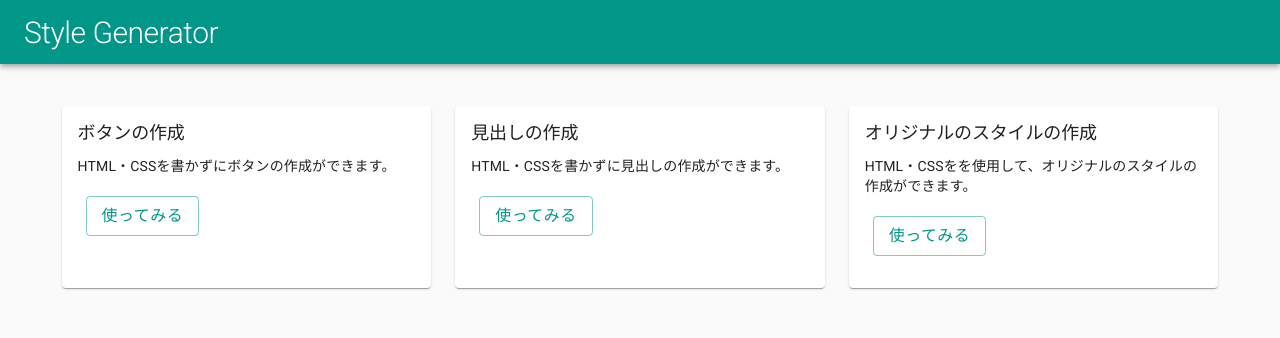
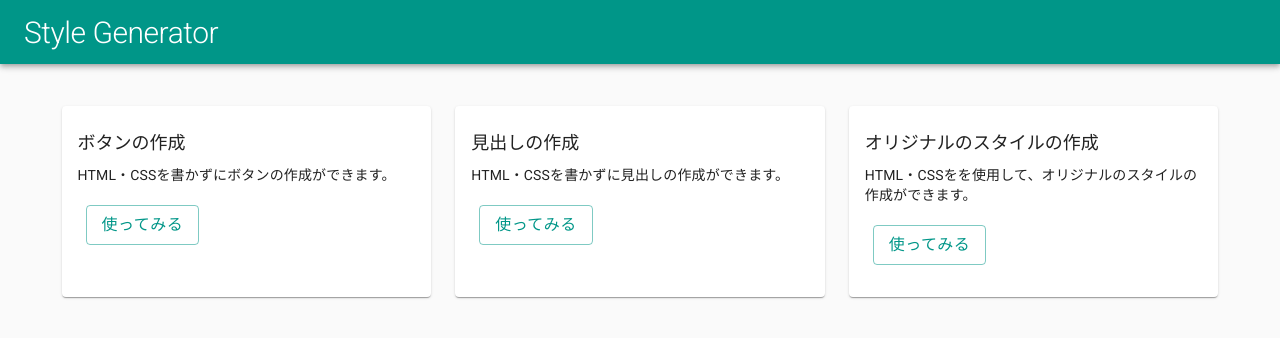
Before and after one commit to Yota-K/html-css-style-generator, a Next.js app: page / in a window 1280 px wide. Shown: the top 338 px of the page. Built offline with nearby package versions, Linux system fonts and the light colour scheme.

Commit message:
スタイルの調整。

```diff
--- a/src/components/Atoms/CardHeading/index.tsx
+++ b/src/components/Atoms/CardHeading/index.tsx
@@ -9,6 +9,7 @@ interface Props {
 const useStyles = makeStyles({
   heading: {
     fontSize: 18,
+    margin: '10px 0',
   },
 });
 
@@ -16,7 +17,7 @@ export const CardHeading: React.FC<Props> = ({ heading }) => {
   const classes = useStyles();
 
   return (
-    <Typography className={classes.heading} variant="h2">
+    <Typography className={classes.heading} variant="h3">
       {heading}
     </Typography>
   );
--- a/src/components/Atoms/Typography/index.tsx
+++ b/src/components/Atoms/Typography/index.tsx
@@ -1,5 +1,7 @@
 import React from 'react';
+import { makeStyles } from '@material-ui/core/styles';
 import Typography from '@material-ui/core/Typography';
+
 import { TypographyProps } from '@material-ui/core/Typography';
 
 interface Props {
@@ -8,9 +10,17 @@ interface Props {
   linkComponent?: React.ReactNode;
 }
 
+const useStyles = makeStyles({
+  root: {
+    margin: '12px 0',
+  },
+});
+
 export const AppTypography: React.FC<Props> = ({ variant, text, linkComponent }) => {
+  const classes = useStyles();
+
   return (
-    <Typography variant={variant}>
+    <Typography className={classes.root} variant={variant}>
       {text && text}
       {/* ヘッダーのアプリケーションのタイトル部分で使用 */}
       {linkComponent && linkComponent}
--- a/src/components/Organisms/ButtonGenarator/ButtonCardList/index.tsx
+++ b/src/components/Organisms/ButtonGenarator/ButtonCardList/index.tsx
@@ -27,12 +27,17 @@ const CardList = styled.nav`
   width: 100%;
   overflow-x: auto;
 
+  &::-webkit-scrollbar {
+    display: none;
+  }
+
   .cards-wrapper {
     display: flex;
 
     .MuiCard-root {
       margin: 0 10px;
       min-width: 280px;
+      cursor: pointer;
     }
   }
 `;
```
